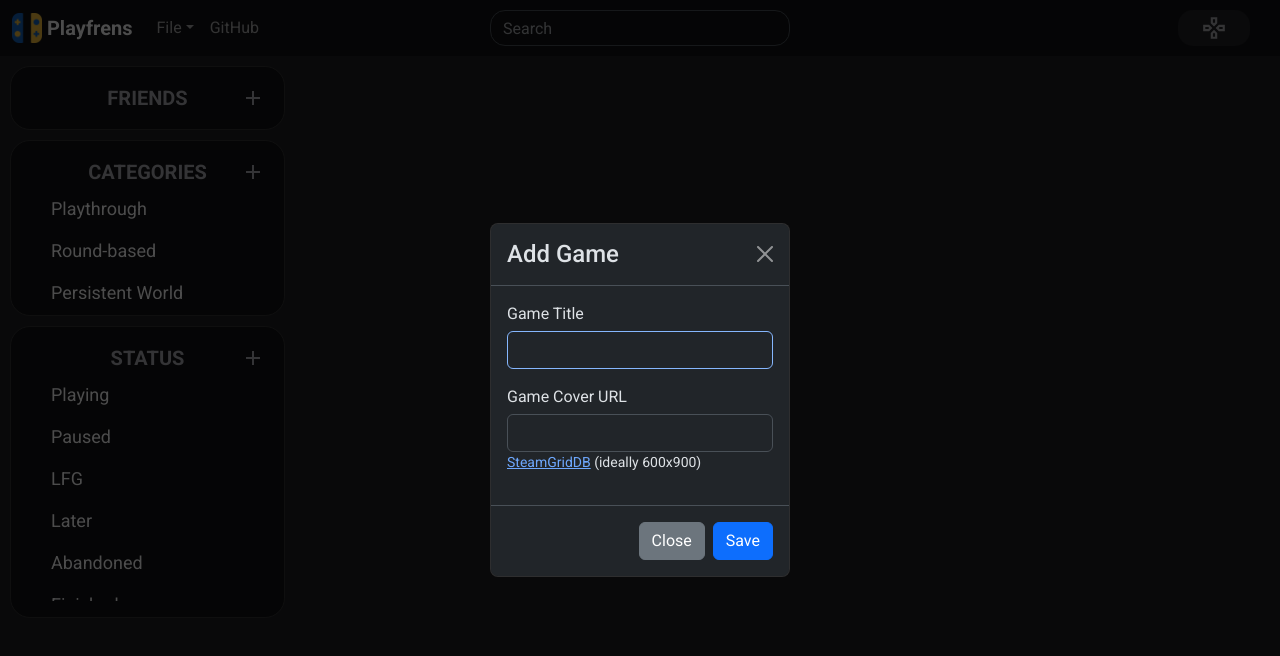
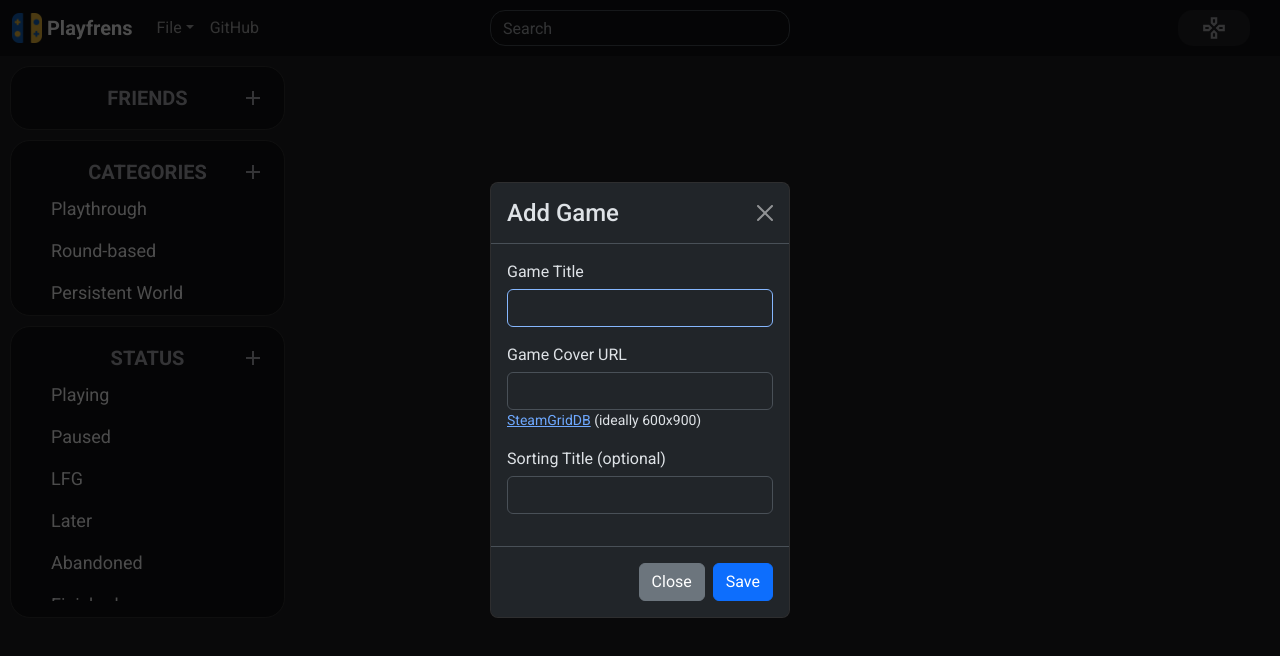
Before and after one commit to liranbr/Playfrens, a React (Vite) app: page / in a window 1280 px wide. Both pictures are taken after a click on the button 1214 px from the left and 28 px from the top of the page. Shown: the top 656 px of the page. Built offline with nearby package versions, Linux system fonts and the light colour scheme.

Commit message:
Sort Games alphabetically; Add Sorting Titles to games

```diff
--- a/src/Store.jsx
+++ b/src/Store.jsx
@@ -38,8 +38,13 @@ export const allGames = observable.array(loadObsArray("allGames").map(game => {
         console.warn("Skipping invalid game data:", game);
         return null;
     }
-    return new GameObject(game.title, game.coverImagePath, game.friends, game.categories, game.statuses, game.note, dataSortOrder);
-}).filter(game => game !== null));
+    return new GameObject(
+        game.title, game.coverImagePath, game.sortingTitle,
+        game.friends, game.categories, game.statuses,
+        game.note,
+        dataSortOrder);
+}).filter(game => game !== null)
+    .sort((a, b) => (a.sortingTitle || a.title).localeCompare((b.sortingTitle || b.title).toLowerCase())));
 
 // when a change is made to an array, it is saved to localstorage
 autorun(() => saveObsArray("allFriends", allFriends));
@@ -140,7 +145,7 @@ export const editData = action((dataType, oldValue, newValue) => {
     return true;
 });
 
-export const addGame = action((title, coverImagePath) => {
+export const addGame = action((title, coverImagePath, gameSortingTitle = "") => {
     if (!title) {
         toastError("Cannot save a game without a title");
         return false;
@@ -153,7 +158,7 @@ export const addGame = action((title, coverImagePath) => {
         toastError("Cannot save a game without a cover image");
         return false;
     }
-    allGames.push(new GameObject(title, coverImagePath, [], [], [], "", dataSortOrder));
+    allGames.push(new GameObject(title, coverImagePath, gameSortingTitle, [], [], [], "", dataSortOrder));
     toastDataChangeSuccess("Added " + title + " to games list");
     return true;
 });
--- a/src/components/EditGameModal.jsx
+++ b/src/components/EditGameModal.jsx
@@ -13,11 +13,12 @@ export function EditGameModal({ show, setShow, game = null, setShowCardModal = n
     const handleSave = () => {
         const gameTitle = document.getElementById("gameTitleInput").value;
         const gameCoverPath = document.getElementById("gameCoverInput").value;
+        const gameSortingTitle = document.getElementById("gameSortingTitleInput").value;
         if (game) {
-            if (game.editGame(gameTitle, gameCoverPath))
+            if (game.editGame(gameTitle, gameCoverPath, gameSortingTitle))
                 handleClose();
         } else {
-            if (addGame(gameTitle, gameCoverPath))
+            if (addGame(gameTitle, gameCoverPath, gameSortingTitle))
                 handleClose();
         }
     };
@@ -61,6 +62,20 @@ export function EditGameModal({ show, setShow, game = null, setShowCardModal = n
                         <a href="https://www.steamgriddb.com/" target="_blank"
                            rel="noopener noreferrer">SteamGridDB</a> (ideally 600x900)
                     </p>
+                    <p style={{ color: "#dee2e6", marginBottom: "5px" }}>Sorting Title (optional)</p>
+                    <Form.Group className="mb-3" controlId="gameSortingTitleInput">
+                        <Form.Control
+                            type="text"
+                            defaultValue={game ? game.sortingTitle : ""}
+                            onKeyDown={(e) => {
+                                if (e.key === "Enter") {
+                                    handleSave();
+                                    return e.preventDefault();
+                                }
+                                return null;
+                            }}
+                        />
+                    </Form.Group>
                 </Form>
             </Modal.Body>
             <Modal.Footer>
--- a/src/models/GameObject.jsx
+++ b/src/models/GameObject.jsx
@@ -5,6 +5,7 @@ import { toastError, toastDataChangeSuccess, insertSortedByOrder } from "../Util
  * @typedef {Object} GameObject
  * @property {string} title - The title of the game.
  * @property {string} coverImagePath - The path to the game's cover image file.
+ * @property {string} sortingTitle - The (optional) title used for sorting the game.
  * @property {Array<string>} friends - The list of friends for this game.
  * @property {Array<string>} categories - The list of categories for this game.
  * @property {Array<string>} statuses - The list of statuses for this game.
@@ -12,9 +13,13 @@ import { toastError, toastDataChangeSuccess, insertSortedByOrder } from "../Util
  * @property {{ friends: Array<string>, categories: Array<string>, statuses: Array<string> }} dataSortOrder - The order to sort data by, usually the full lists
  */
 export class GameObject {
-    constructor(title, coverImagePath = "/missing_game_cover.png", friends = [], categories = [], statuses = [], note = "", dataSortOrder = {}) {
+    constructor(title, coverImagePath = "/missing_game_cover.png", sortingTitle = "",
+                friends = [], categories = [], statuses = [],
+                note = "",
+                dataSortOrder = {}) {
         this.title = title;
         this.coverImagePath = coverImagePath;
+        this.sortingTitle = sortingTitle;
         this.friends = friends;
         this.categories = categories;
         this.statuses = statuses;
@@ -23,6 +28,7 @@ export class GameObject {
         makeObservable(this, {
             title: observable,
             coverImagePath: observable,
+            sortingTitle: observable,
             friends: observable,
             categories: observable,
             statuses: observable,
@@ -92,7 +98,7 @@ export class GameObject {
         }
     }
 
-    editGame(title, coverImagePath) {
+    editGame(title, coverImagePath, sortingTitle) {
         if (!title) {
             toastError("Cannot save a game without a title");
             return false;
@@ -103,6 +109,7 @@ export class GameObject {
         }
         this.title = title;
         this.coverImagePath = coverImagePath;
+        this.sortingTitle = sortingTitle;
         toastDataChangeSuccess(`Updated ${this.title} to ${title}`);
         return true;
     }
@@ -115,6 +122,7 @@ export class GameObject {
         return {
             title: this.title,
             coverImagePath: this.coverImagePath,
+            sortingTitle: this.sortingTitle,
             friends: this.friends,
             categories: this.categories,
             statuses: this.statuses,
@@ -123,6 +131,6 @@ export class GameObject {
     }
 
     toString() {
-        return `Game Title: ${this.title}, friends: ${this.friends}, categories: ${this.categories}, statuses: ${this.statuses}, note: ${this.note}`;
+        return `Game Title: ${this.title}, sorting title: ${this.sortingTitle}, game cover URL: ${this.coverImagePath}, \nfriends: ${this.friends}, categories: ${this.categories}, statuses: ${this.statuses}, \nnote: ${this.note}`;
     }
 }
```
